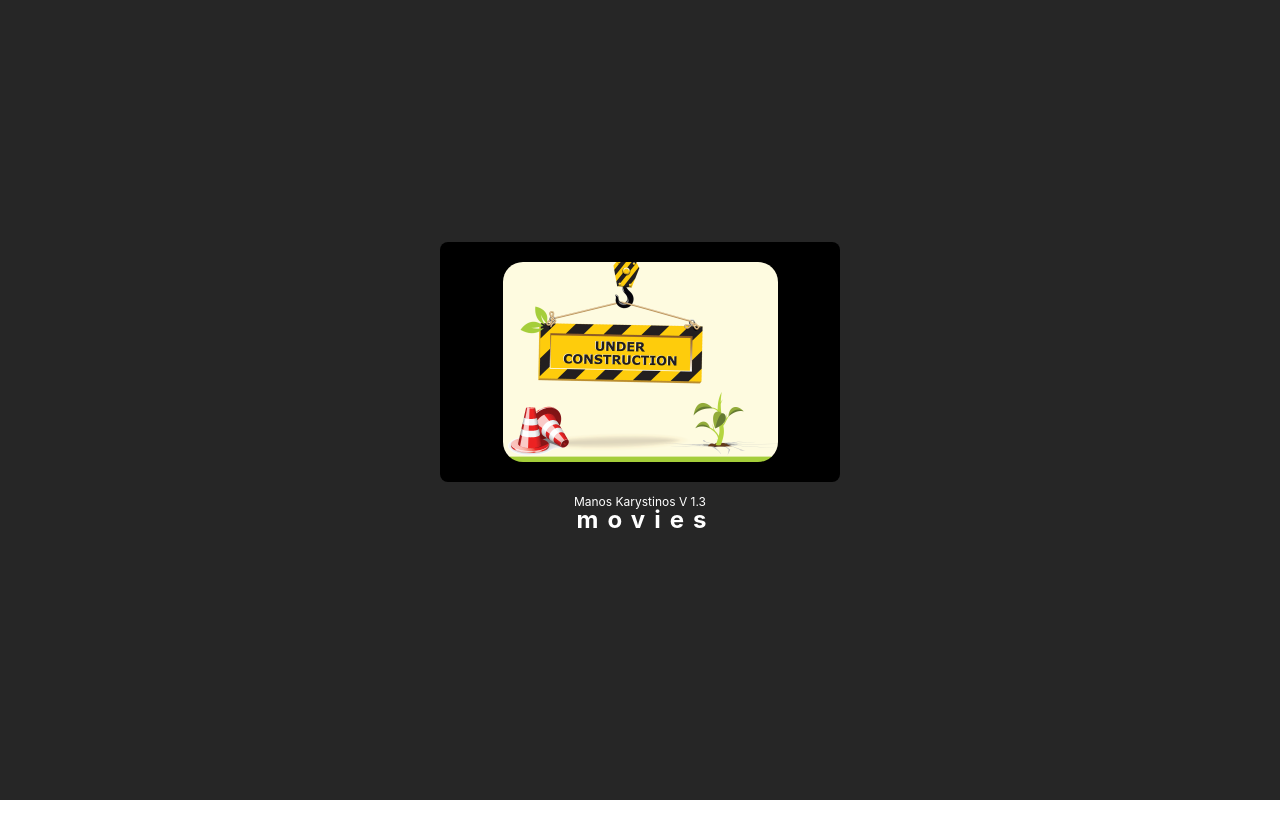
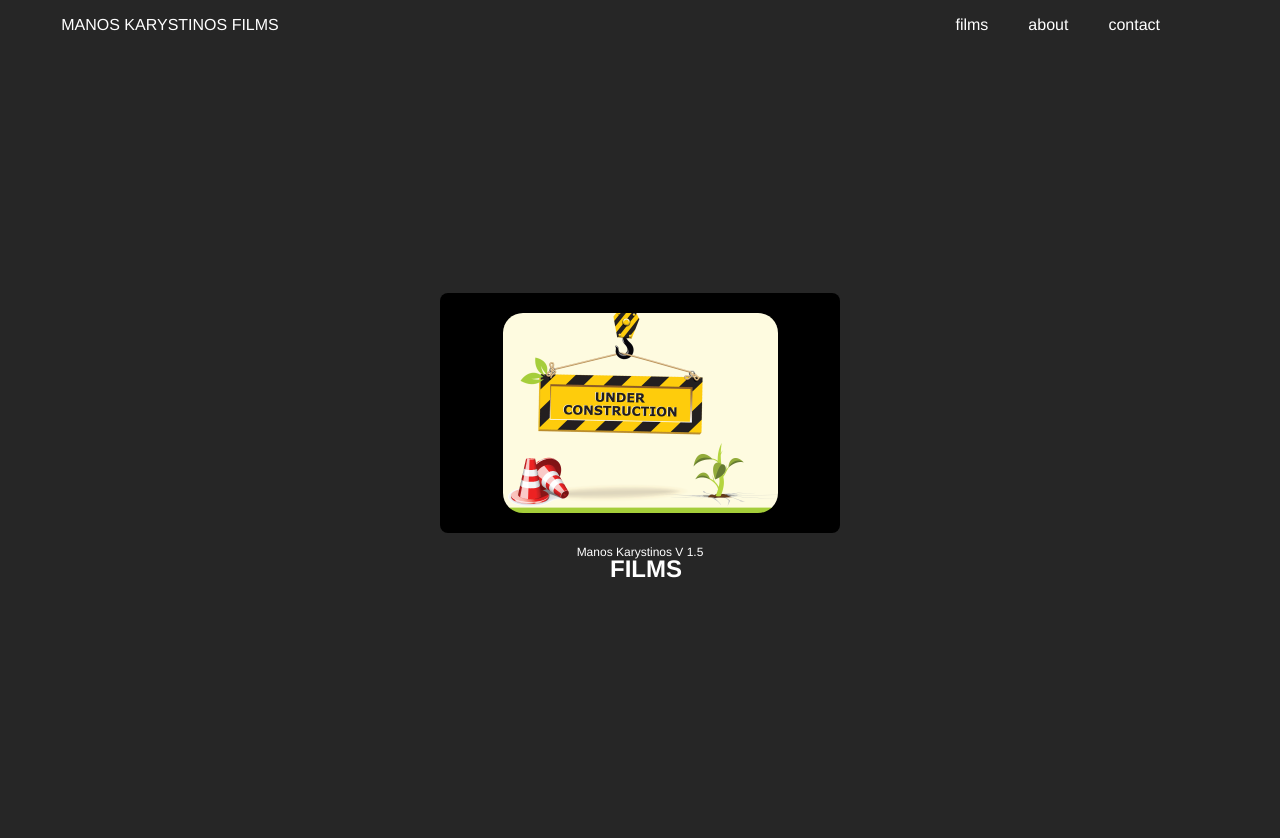
Before and after one commit to Manos-Kar/movies-frontend, a React (Create React App) app: page /films/1/1 in a window 1280 px wide. Shown: the top 838 px of the page. Before the commit the page ends 800 px from the top, so only its background shows below. Built offline with nearby package versions, Linux system fonts and the light colour scheme.

Commit message:
Adds header

```diff
--- a/public/index.html
+++ b/public/index.html
@@ -24,7 +24,7 @@
       work correctly both with client-side routing and a non-root public URL.
       Learn how to configure a non-root public URL by running `npm run build`.
     -->
-    <title>Manos Karystinos</title>
+    <title>Manos Karystinos | films</title>
   </head>
   <body>
     <noscript>You need to enable JavaScript to run this app.</noscript>
--- a/src/App.css
+++ b/src/App.css
@@ -1,12 +1,12 @@
 .App {
   text-align: center;
+  background-color: rgb(38, 38, 38);
 }
 .App .title {
   font-size: 12px;
 }
 .App .subtitle {
   font-size: 24px;
-  letter-spacing: 9px;
   font-weight: bold;
   margin-top: -16px;
   padding-left: 12px;
@@ -28,7 +28,6 @@
 }
 
 .App-header {
-  background-color: rgb(38, 38, 38);
   min-height: 100vh;
   display: flex;
   flex-direction: column;
@@ -52,11 +51,68 @@
 }
 body {
   margin: 0;
-  font-family: -apple-system, BlinkMacSystemFont, "Segoe UI", "Roboto", "Oxygen", "Ubuntu", "Cantarell", "Fira Sans", "Droid Sans", "Helvetica Neue", sans-serif;
+  font-family: Thicccboi, "Helvetica Neue", sans-serif;
   -webkit-font-smoothing: antialiased;
   -moz-osx-font-smoothing: grayscale;
 }
 
-code {
-  font-family: source-code-pro, Menlo, Monaco, Consolas, "Courier New", monospace;
+.header {
+  display: flex;
+  flex-direction: row;
+}
+.header .leftHeader {
+  margin-left: 20px;
+  margin-right: 20px;
+  min-width: 300px;
+}
+.header .leftHeader .leftHeaderTitle {
+  color: white;
+  font-weight: 500;
+}
+.header .rightHeader {
+  width: 100%;
+  display: flex;
+  flex-direction: row;
+  justify-content: flex-end;
+}
+.header .rightHeader .rightHeaderMenuContainer {
+  display: flex;
+  flex-direction: row;
+  justify-content: flex-end;
+  margin-right: 100px;
+}
+.header .rightHeader .rightHeaderMenuContainer .headerMenuButton {
+  margin: 0 20px 0 20px;
+}
+.header .rightHeader .rightHeaderMenuContainer .headerMenuButton .headerMenuButtonText {
+  color: white;
+  font-weight: 500;
+}
+.header .rightHeader .rightHeaderMenuContainer .headerMenuButton .headerMenuButtonText:hover {
+  cursor: pointer;
+}
+.header .rightHeader .rightHeaderMenuContainer .headerMenuButton .headerMenuButtonText.inactive {
+  animation: fadeOut 0.5s;
+  opacity: 0.3;
+}
+.header .rightHeader .rightHeaderMenuContainer .headerMenuButton .headerMenuButtonText.active {
+  animation: fadeIn 0.5s;
+  opacity: 1;
+}
+
+@keyframes fadeOut {
+  0% {
+    opacity: 1;
+  }
+  100% {
+    opacity: 0.3;
+  }
+}
+@keyframes fadeIn {
+  0% {
+    opacity: 0.3;
+  }
+  100% {
+    opacity: 1;
+  }
 }/*# sourceMappingURL=app.css.map */
--- a/src/App.tsx
+++ b/src/App.tsx
@@ -2,16 +2,18 @@ import "./App.css";
 import React from "react";
 import underConstruction from "./resources/images/under-construction-gif-11.gif";
 import { manosVersion } from "./manosVersion";
+import Header from "./components/Header";
 
 function App() {
   return (
     <div className="App">
+      <Header />
       <header className="App-header">
         <div className="App-logo-div">
           <img src={underConstruction} className="App-logo" alt="logo" />
         </div>
         <p className="title">Manos Karystinos V {manosVersion}</p>
-        <p className="subtitle">movies</p>
+        <p className="subtitle">FILMS</p>
       </header>
     </div>
   );
--- /dev/null
+++ b/src/_variables.scss
@@ -0,0 +1,2 @@
+$bg_color: rgb(38, 38, 38);
+$inactive: rgb(76, 76, 76);
--- a/src/app.scss
+++ b/src/app.scss
@@ -1,11 +1,14 @@
+@import "./_variables.scss";
+
 .App {
   text-align: center;
+  background-color: $bg_color;
   .title {
     font-size: 12px;
   }
   .subtitle {
     font-size: 24px;
-    letter-spacing: 9px;
+
     font-weight: bold;
     margin-top: -16px;
     padding-left: 12px;
@@ -27,7 +30,6 @@
   }
 }
 .App-header {
-  background-color: rgb(38, 38, 38);
   min-height: 100vh;
   display: flex;
   flex-direction: column;
@@ -52,14 +54,68 @@
 
 body {
   margin: 0;
-  font-family: -apple-system, BlinkMacSystemFont, "Segoe UI", "Roboto", "Oxygen",
-    "Ubuntu", "Cantarell", "Fira Sans", "Droid Sans", "Helvetica Neue",
-    sans-serif;
+  font-family: Thicccboi, "Helvetica Neue", sans-serif;
   -webkit-font-smoothing: antialiased;
   -moz-osx-font-smoothing: grayscale;
 }
 
-code {
-  font-family: source-code-pro, Menlo, Monaco, Consolas, "Courier New",
-    monospace;
+.header {
+  display: flex;
+  flex-direction: row;
+  .leftHeader {
+    margin-left: 20px;
+    margin-right: 20px;
+    min-width: 300px;
+    .leftHeaderTitle {
+      color: white;
+      font-weight: 500;
+    }
+  }
+  .rightHeader {
+    width: 100%;
+    display: flex;
+    flex-direction: row;
+    justify-content: flex-end;
+    .rightHeaderMenuContainer {
+      display: flex;
+      flex-direction: row;
+      justify-content: flex-end;
+      margin-right: 100px;
+      .headerMenuButton {
+        margin: 0 20px 0 20px;
+        .headerMenuButtonText {
+          color: white;
+          font-weight: 500;
+          &:hover {
+            cursor: pointer;
+          }
+          &.inactive {
+            animation: fadeOut 0.5s;
+            opacity: 0.3;
+          }
+          &.active {
+            animation: fadeIn 0.5s;
+            opacity: 1;
+          }
+        }
+      }
+    }
+  }
 }
+
+@keyframes fadeOut {
+  0% {
+    opacity: 1;
+  }
+  100% {
+    opacity: 0.3;
+  }
+}
+@keyframes fadeIn {
+  0% {
+    opacity: 0.3;
+  }
+  100% {
+    opacity: 1;
+  }
+}
--- /dev/null
+++ b/src/components/Header.tsx
@@ -0,0 +1,17 @@
+import React from "react";
+import HeaderMenu from "./HeaderMenu";
+
+function Header() {
+  return (
+    <div className="header">
+      <div className="leftHeader">
+        <p className="leftHeaderTitle">MANOS KARYSTINOS FILMS</p>
+      </div>
+      <div className="rightHeader">
+        <HeaderMenu />
+      </div>
+    </div>
+  );
+}
+
+export default Header;
--- /dev/null
+++ b/src/components/HeaderMenu.tsx
@@ -0,0 +1,38 @@
+import React, { useState } from "react";
+import HeaderMenuButton from "./HeaderMenuButton";
+
+function HeaderMenu() {
+  const [activeButtonId, setActiveButtonId] = useState<string | undefined>(
+    undefined
+  );
+  return (
+    <div
+      className="rightHeaderMenuContainer"
+      onMouseLeave={() => setActiveButtonId(undefined)}
+    >
+      <HeaderMenuButton
+        title={"films"}
+        link={"films"}
+        activeButtonId={activeButtonId}
+        setActiveButtonId={setActiveButtonId}
+        id={"button-1"}
+      />
+      <HeaderMenuButton
+        title={"about"}
+        link={"about"}
+        activeButtonId={activeButtonId}
+        setActiveButtonId={setActiveButtonId}
+        id={"button-2"}
+      />
+      <HeaderMenuButton
+        title={"contact"}
+        link={"contact"}
+        activeButtonId={activeButtonId}
+        setActiveButtonId={setActiveButtonId}
+        id={"button-3"}
+      />
+    </div>
+  );
+}
+
+export default HeaderMenu;
--- /dev/null
+++ b/src/components/HeaderMenuButton.tsx
@@ -0,0 +1,35 @@
+import React from "react";
+
+type Props = {
+  title: string;
+  link: string;
+  id: string;
+  activeButtonId: string | undefined;
+  setActiveButtonId: (activeButtonId: string | undefined) => void;
+};
+
+function HeaderMenuButton(props: Props) {
+  function navigateTo(link: string) {}
+
+  return (
+    <div
+      className="headerMenuButton"
+      onClick={() => navigateTo(props.link)}
+      onMouseEnter={() => props.setActiveButtonId(props.id)}
+    >
+      <p
+        id={props.id}
+        className={`headerMenuButtonText ${
+          props.activeButtonId !== undefined &&
+          props.activeButtonId !== props.id
+            ? "inactive"
+            : "active"
+        }`}
+      >
+        {props.title}
+      </p>
+    </div>
+  );
+}
+
+export default HeaderMenuButton;
--- a/src/manosVersion.ts
+++ b/src/manosVersion.ts
@@ -1 +1 @@
-export const manosVersion = 1.3;
+export const manosVersion = 1.5;
```
Also changed, not shown: 1 other file (tests, documents, lock files or other folders).
